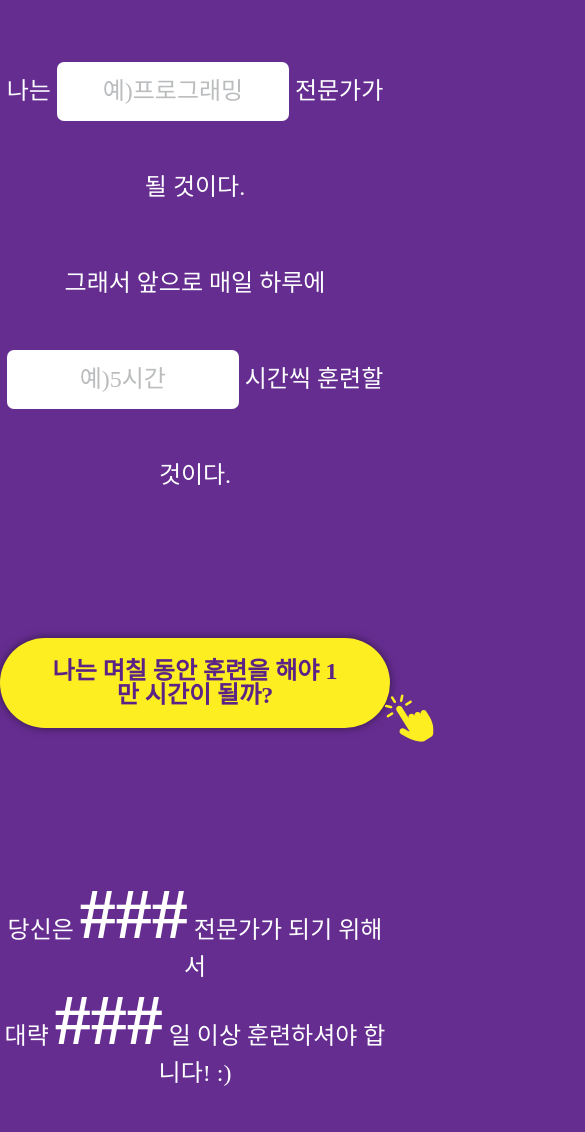
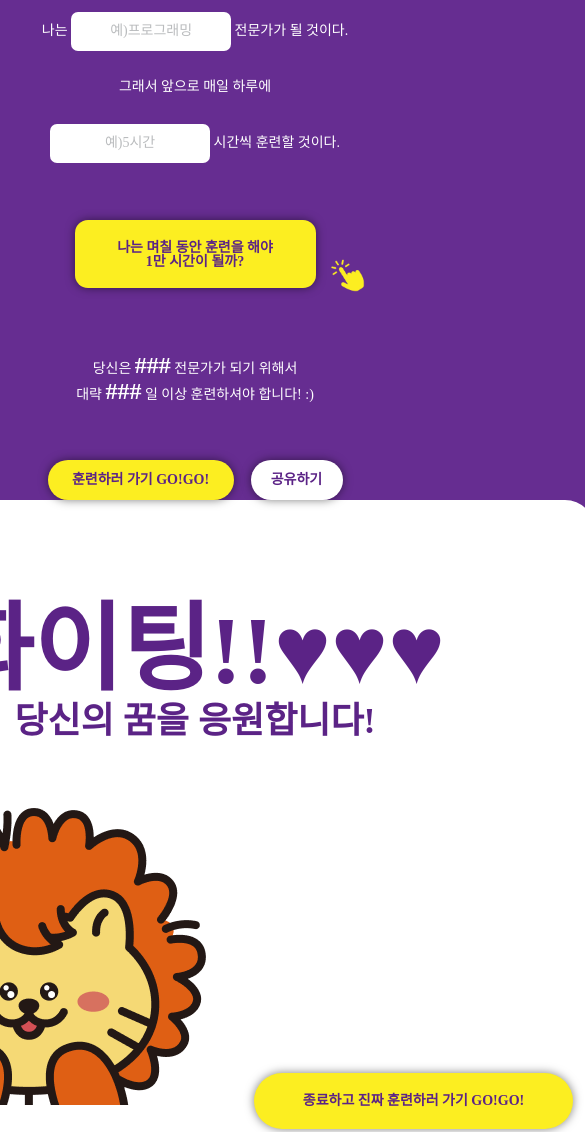
Before and after one commit to hanj33/EST_FE2_10K, a plain HTML site: page index.html in a window 390 px wide. Shown: the part 466-1598 px from the top of the page, 585 px wide, since content can reach past the window. Drawn offline with Linux system fonts and the light colour scheme; a web font is replaced by a local one.

Commit message:
반응형추가+모달생성

```diff
--- a/index.html
+++ b/index.html
@@ -36,13 +36,14 @@
 
           <br />
           그래서 앞으로 매일 하루에
-          <input type="text" placeholder="예)5시간" />
-          시간씩 훈련할 것이다.
+          <span>
+            <input type="text" placeholder="예)5시간" /> 시간씩 훈련할 것이다.
+          </span>
         </p>
       </section>
 
       <button type="button" class="button btn1 howmuch">
-        나는 며칠 동안 훈련을 해야 1만 시간이 될까?
+        <span>나는 며칠 동안 훈련을 해야</span> 1만 시간이 될까?
       </button>
 
       <section class="result">
@@ -53,9 +54,22 @@
         </p>
       </section>
 
-      <button type="button" class="button btn1">훈련하러 가기 GO!GO!</button>
+      <button type="button" class="button letsprac">
+        훈련하러 가기 GO!GO!
+      </button>
       <button type="button" class="button btn2">공유하기</button>
     </main>
+    <!-- --------------------------------- -->
+    <!-- --------------모달시작------------- -->
+    <!-- --------------------------------- -->
+    <div class="modal">
+      <h2>화이팅!!♥♥♥</h2>
+      <p>당신의 꿈을 응원합니다!</p>
+      <img src="src/img/licat.png" alt="" />
+      <button type="button" class="button realprac">
+        종료하고 진짜 훈련하러 가기 GO!GO!
+      </button>
+    </div>
     <!-- --------------------------------- -->
     <!-- --------------메인끝------------- -->
     <!-- --------------------------------- -->
--- a/main.css
+++ b/main.css
@@ -145,6 +145,7 @@ header {
 .whatiwant {
   font-size: 24px;
   line-height: 4;
+  word-break: keep-all;
 }
 input {
   width: 228px;
@@ -160,8 +161,7 @@ input::placeholder {
   color: #babcbe;
 }
 
-.btn1,
-.btn2 {
+button {
   font-family: "GmarketSansBold";
 
   font-size: 24px;
@@ -178,6 +178,10 @@ input::placeholder {
   margin-top: 115px;
 
   position: relative;
+}
+
+.howmuch span {
+  color: #5b2386;
 }
 
 .howmuch::after {
@@ -208,6 +212,37 @@ input::placeholder {
   margin-left: 18px;
 }
 
+.modal {
+  width: 800px;
+  height: 800px;
+
+  background-color: white;
+  border-radius: 30px;
+  justify-content: center;
+  align-content: center;
+  text-align: center;
+}
+.modal h2 {
+  font-family: "OTEnjoystoriesBA";
+  font-size: 96px;
+  font-weight: bold;
+  color: #5b2386;
+}
+.modal p {
+  font-family: "OTEnjoystoriesBA";
+  font-size: 36px;
+  font-weight: bold;
+  color: #5b2386;
+
+  margin-top: 4px;
+  margin-bottom: 29px;
+}
+.modal img {
+}
+.modal button {
+  margin-bottom: 68px;
+}
+
 footer {
   display: flex;
   flex-direction: column;
@@ -217,6 +252,12 @@ footer {
 
   margin-top: 130px;
 }
+
+/* --------------------------------- */
+/* --------------------------------- */
+/* -------------- 반응형 ----------- */
+/* --------------------------------- */
+/* --------------------------------- */
 
 @media (max-width: 800px) {
   .title-logo img {
@@ -244,19 +285,33 @@ footer {
 
   .info {
     width: 100vw;
-    font-size: 14px;
+    /* font-size: 14px; */
+    font-size: clamp(14px, 3vw, 18px);
     line-height: 200%;
     position: relative;
 
-    margin-bottom: 102px;
+    margin-bottom: 62px;
   }
   .info span {
     font-size: 14px;
   }
   .info img {
-    width: calc(70% - 10%);
+    width: clamp(290px, calc(70% - 10%), calc(70% - 10%));
     position: absolute;
     left: 20%;
+  }
+
+  .whatiwant {
+    font-size: clamp(14px, 3vw, 18px);
+    line-height: 4;
+  }
+  input {
+    width: 156px;
+    height: 37px;
+    font-size: clamp(14px, 3vw, 18px);
+  }
+  .whatiwant span {
+    display: block;
   }
 
   /* .title-logo::after {
@@ -264,4 +319,74 @@ footer {
     height: 126px;
     object-fit: contain;
   } */
+
+  .howmuch {
+    width: 241px;
+    height: 68px;
+    border-radius: 13px;
+
+    margin-top: 49px;
+
+    padding: 19px 36.5px 17px 36.5px;
+  }
+  .howmuch::after {
+    content: "";
+    width: 43px;
+    height: 48px;
+
+    background-size: contain;
+
+    position: absolute;
+    right: -22%;
+    bottom: -18%;
+  }
+  .howmuch span {
+    display: block;
+  }
+
+  .result {
+    font-size: clamp(14px, 3vw, 18px);
+    line-height: 1.1;
+
+    padding-top: 64px;
+  }
+  .result span {
+    font-size: clamp(24px, 4vw, 32px);
+    font-weight: bold;
+  }
+
+  button {
+    font-size: 14px;
+  }
+
+  .letsprac {
+    width: 186px;
+    height: 40px;
+
+    padding: 13.5px 17.5px 12.5px 17.5px;
+    margin-top: 55px;
+  }
+  .btn2 {
+    width: 92px;
+    height: 40px;
+
+    padding: 13.5px 17.5px 12.5px 17.5px;
+
+    margin-left: 13px;
+    margin-top: 55px;
+  }
+
+  footer {
+    gap: 17px;
+
+    margin-top: 83px;
+  }
+  footer img {
+    width: 91px;
+  }
+  footer p {
+    font-size: 9px;
+    line-height: 1.6;
+    opacity: 0.7;
+  }
 }
```
